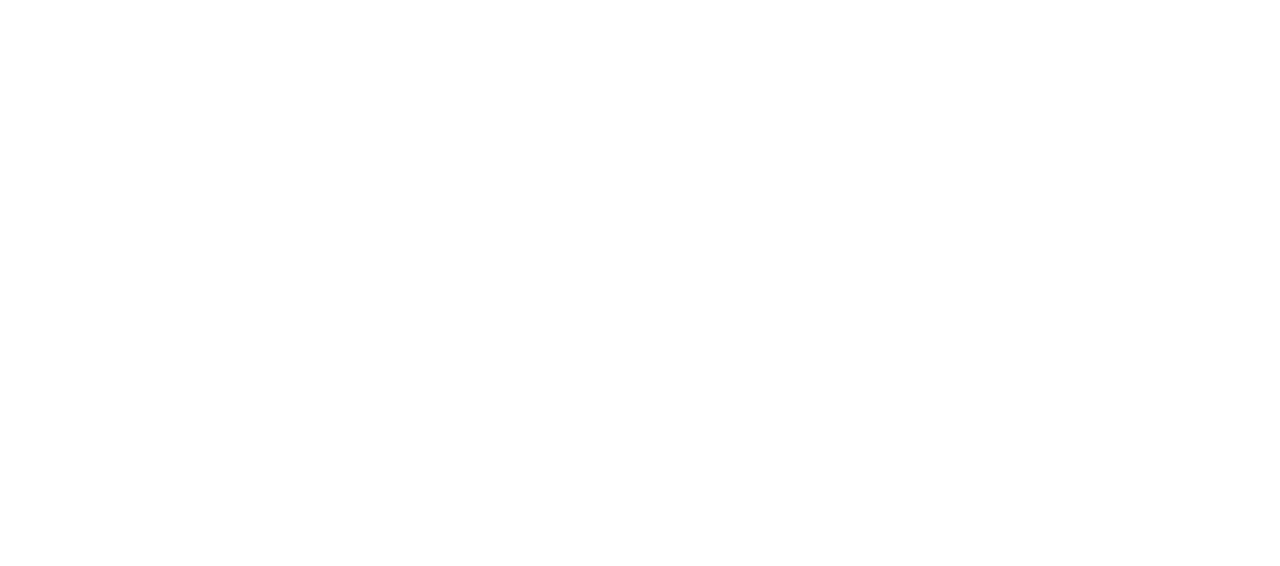
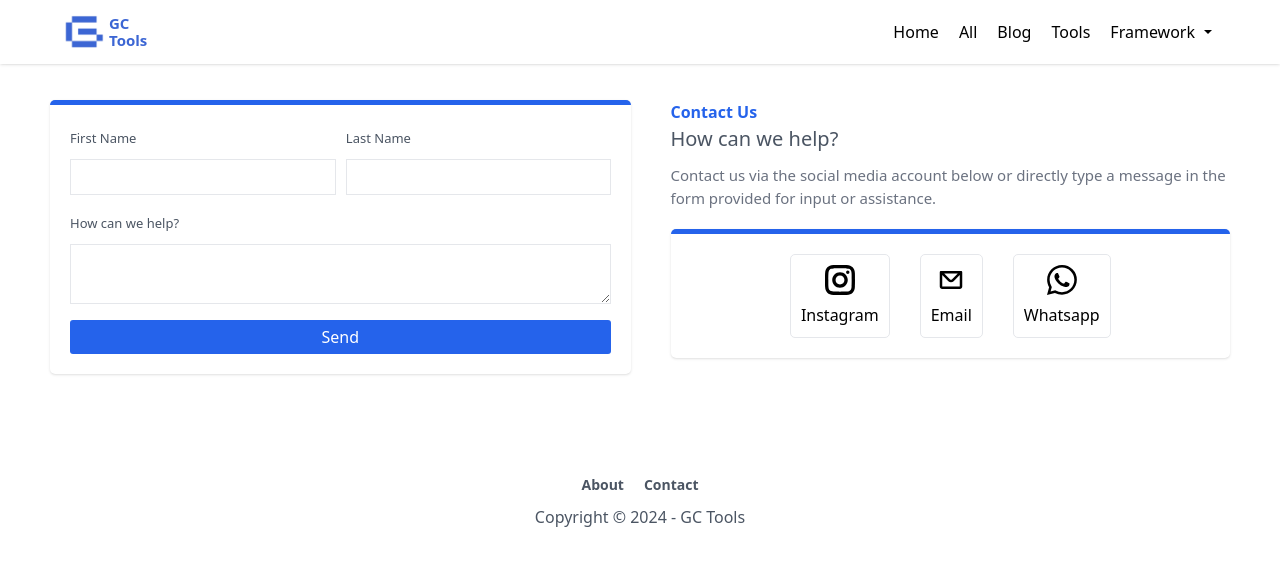
Before and after one commit to Muhammad-Khairul-Kholqi/ApkTools, a React (Create React App) app: page /contact-gc-tools in a window 1280 px wide. Before the commit this address had no page. Shown: the top 566 px of the page. Built offline with nearby package versions, Linux system fonts and the light colour scheme.

Commit message:
add content contact

```diff
--- a/src/App.js
+++ b/src/App.js
@@ -5,13 +5,13 @@
 import Home from './Home';
 import About from "./About";
 import CategoryTools from './Tools/CategoryTools';
+import CategoryBlogs from "./Blogs/CategoryBlogs";
+import Contact from "./Contact";
 
 // category tools
 import Forms from './Tools/Category/Forms/Forms';
 import CodeForms from "./Tools/Category/Forms/CodeForms";
 
-// blogs
-import CategoryBlogs from "./Blogs/CategoryBlogs";
 
 const DefaultNavbar = ({children}) => {
   return (
@@ -84,6 +84,15 @@
                     </DefaultNavbar>
                   }
               />
+
+              <Route
+                  path = "/contact-gc-tools"
+                  element={
+                    <DefaultNavbar>
+                      <Contact />
+                    </DefaultNavbar>
+                  }
+              />
           </Routes>
       </Router>
     </div>
--- /dev/null
+++ b/src/Contact.js
@@ -0,0 +1,85 @@
+import React from "react";
+import { Link } from "react-router-dom";
+import Footer from "./Template/Footer";
+import "./Style/StyleContact.css";
+
+import { GrInstagram } from "react-icons/gr";
+import { BsWhatsapp } from "react-icons/bs";
+import { CgMail } from "react-icons/cg";
+
+const Contact = () => {
+    return(
+        <div>
+            <div className="container-contact mt-[100px] px-[50px] flex justify-center gap-[40px]">
+                <div className="bg-white rounded-[5px] shadow border-t-[5px] border-blue-600 p-[20px] w-full">
+                    <form>
+                        <div className="flex justify-center gap-[10px]">
+                            <div>
+                                <label className="text-gray-600 text-[13px]" for="fName">First Name</label>
+                                <input
+                                    type="text"
+                                    className="w-full border p-[5px] mt-[10px]"
+                                    id="fName"
+                                />
+                            </div>
+
+                            <div>
+                                <label className="text-gray-600 text-[13px]" for="lName">Last Name</label>
+                                <input
+                                    type="text"
+                                    className="w-full border p-[5px] mt-[10px]"
+                                    id="lName"
+                                />
+                            </div>
+                        </div>
+                        <div className="mt-[15px]">
+                            <label className="text-gray-600 text-[13px]" for="tArea">How can we help?</label>
+                            <textarea
+                                type="text"
+                                className="w-full border p-[5px] mt-[10px]"
+                                id="tArea"
+                            />
+                        </div>
+                        <button className="bg-blue-600 w-full py-[5px] text-white hover:bg-blue-700 mt-[10px] rounded-[3px]">Send</button>
+                    </form>
+                </div>
+
+                <div className="sosmed w-full">
+                    <div>
+                        <p className="font-bold text-[16px] text-blue-600">Contact Us</p>
+                        <p className="text-[20px] text-gray-600 w-[200px]">How can we help?</p>
+                        <p className="text-[15px] text-gray-500 mt-[10px]">Contact us via the social media account below or directly type
+                        a message in the form provided for input or assistance.</p>
+                    </div>
+                    <div className="mt-[20px] flex flex-wrap justify-center gap-[30px] bg-white shadow border-t-[5px] border-blue-600 p-[20px] w-full rounded-[5px]">
+                        <Link>
+                             <div className="text-center flex flex-col items-center bg-white border hover:shadow w-[100px] w-full p-[10px] rounded-[5px]">
+                                <GrInstagram className="text-[30px]" />
+                                <p className="mt-2">Instagram</p>
+                            </div>
+                        </Link>
+
+                        <Link>
+                             <div className="text-center flex flex-col items-center bg-white border hover:shadow w-[100px] w-full p-[10px] rounded-[5px]">
+                                <CgMail className="text-[30px]" />
+                                <p className="mt-2">Email</p>
+                            </div>
+                        </Link>
+
+                        <Link>
+                             <div className="text-center flex flex-col items-center bg-white border hover:shadow w-[100px] w-full p-[10px] rounded-[5px]">
+                                <BsWhatsapp className="text-[30px]" />
+                                <p className="mt-2">Whatsapp</p>
+                            </div>
+                        </Link>
+                    </div>
+                </div>
+            </div>
+            <div className="mt-[100px]">
+                <Footer />
+            </div>
+        </div>
+    )
+}
+
+export default Contact;
--- /dev/null
+++ b/src/Style/StyleContact.css
@@ -0,0 +1,9 @@
+@media (max-width:550px) {
+    .container-contact {
+        display: block;
+    }
+
+    .sosmed {
+        margin-top: 20px;
+    }
+}
--- a/src/Template/Footer.js
+++ b/src/Template/Footer.js
@@ -13,7 +13,7 @@
                     </p>
                 </Link>
 
-                <Link to="">
+                <Link to="/contact-gc-tools">
                     <p className = "hover:text-blue-600" >
                         Contact
                     </p>
--- a/src/Template/Navbar.js
+++ b/src/Template/Navbar.js
@@ -33,31 +33,31 @@
                 </div>
 
                 <div className = {`navbar-nav-link flex gap-[20px] items-center ${showNav ? 'show' : ''}`} >
-                        <div className="first">
+                        <div className="first hover:text-blue-600">
                             <Link to="/">
                                 <p>Home</p>
                             </Link>
                         </div>
 
-                        <div>
+                        <div className="hover:text-blue-600">
                             <Link to="">
                                 <p>All</p>
                             </Link>
                         </div>
 
-                        <div>
+                        <div className="hover:text-blue-600">
                             <Link to="/blogs">
                                 <p>Blog</p>
                             </Link>
                         </div>
 
-                        <div>
+                        <div className="hover:text-blue-600">
                             <Link to = "/category-tools" >
                                 <p>Tools</p>
                             </Link>
                         </div>
 
-                    <div className="flex gap-[5px] items-center cursor-pointer" onClick={toggleDropdownFramework}>
+                    <div className="flex gap-[5px] items-center cursor-pointer hover:text-blue-600" onClick={toggleDropdownFramework}>
                         <p className="framework">Framework</p>
                         <IoMdArrowDropdown className={`transition-transform transform ${dropDownFramework ? 'rotate-180' : ''}`} />
                     </div>
@@ -66,17 +66,25 @@
                         <div className = "dropdown-framework absolute top-full right-0 mr-[30px] mt-[3px] bg-white shadow-md rounded-md p-5 text-[15px] z-50" >
                             <ul>
                                 <li>
-                                    <p className="py-[5px]">React Js</p>
+                                    <Link>
+                                        <p className="py-[5px] hover:text-blue-600">React Js</p>
+                                    </Link>
                                 </li>
 
                                 <li>
-                                    <p className="py-[5px]">Vue Js</p>
+                                    <Link>
+                                        <p className="py-[5px] hover:text-blue-600">Vue Js</p>
+                                    </Link>
                                 </li>
                                 <li>
-                                    <p className="py-[5px]">Tailwind</p>
+                                    <Link>
+                                        <p className="py-[5px] hover:text-blue-600">Tailwind</p>
+                                    </Link>
                                 </li>
                                 <li>
-                                    <p className="py-[5px]">Bootstrap</p>
+                                    <Link>
+                                        <p className="py-[5px] hover:text-blue-600">Bootstrap</p>
+                                    </Link>
                                 </li>
                             </ul>
                         </div>
--- a/src/Tools/Category/Forms/CardForms.js
+++ b/src/Tools/Category/Forms/CardForms.js
@@ -1,4 +1,3 @@
-// CardForms.js
 import React from "react";
 import { Link } from "react-router-dom";
 import AOS from 'aos';
```
Also changed, not shown: src/Api/BaseApi.js (added).
